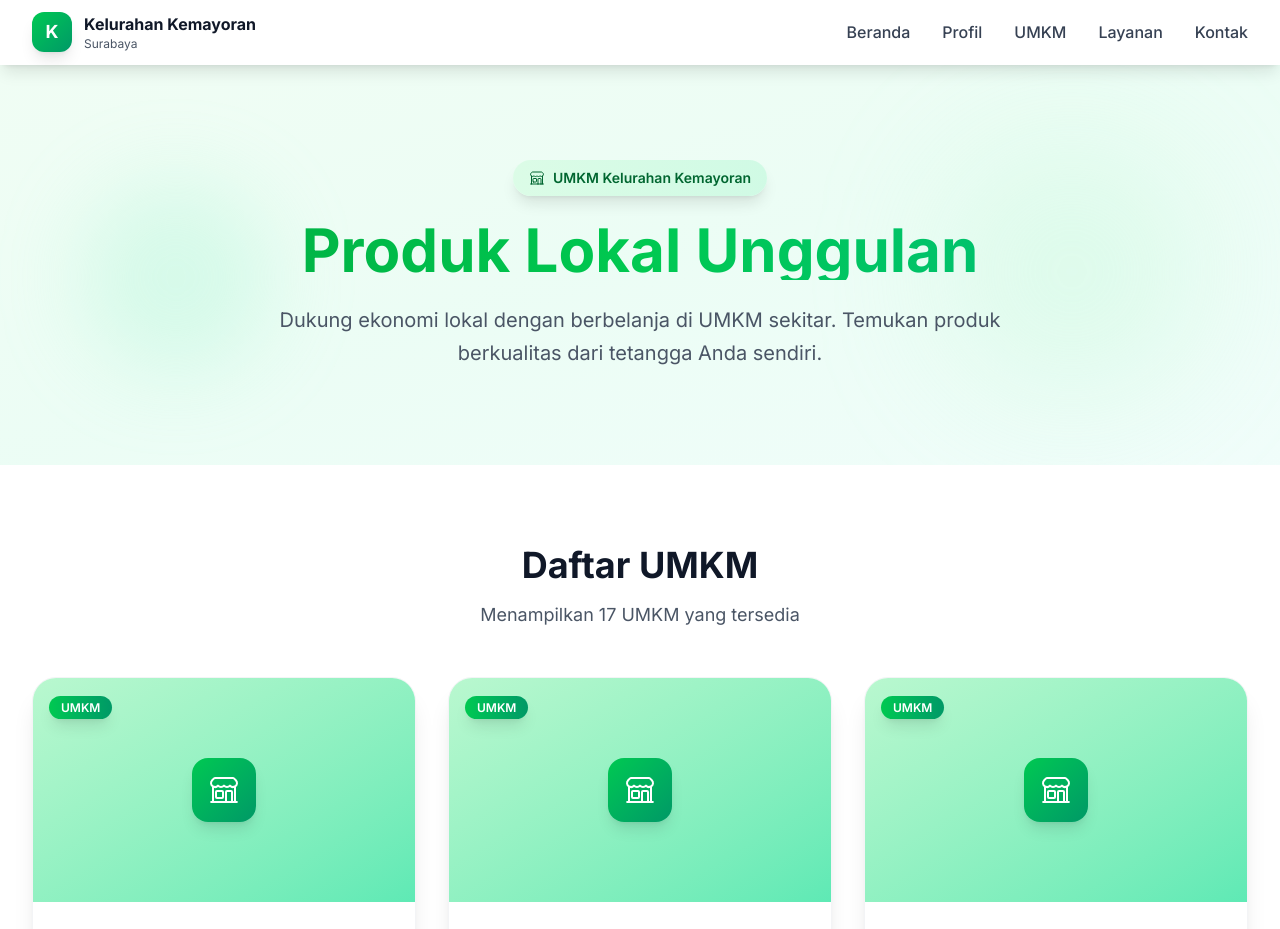
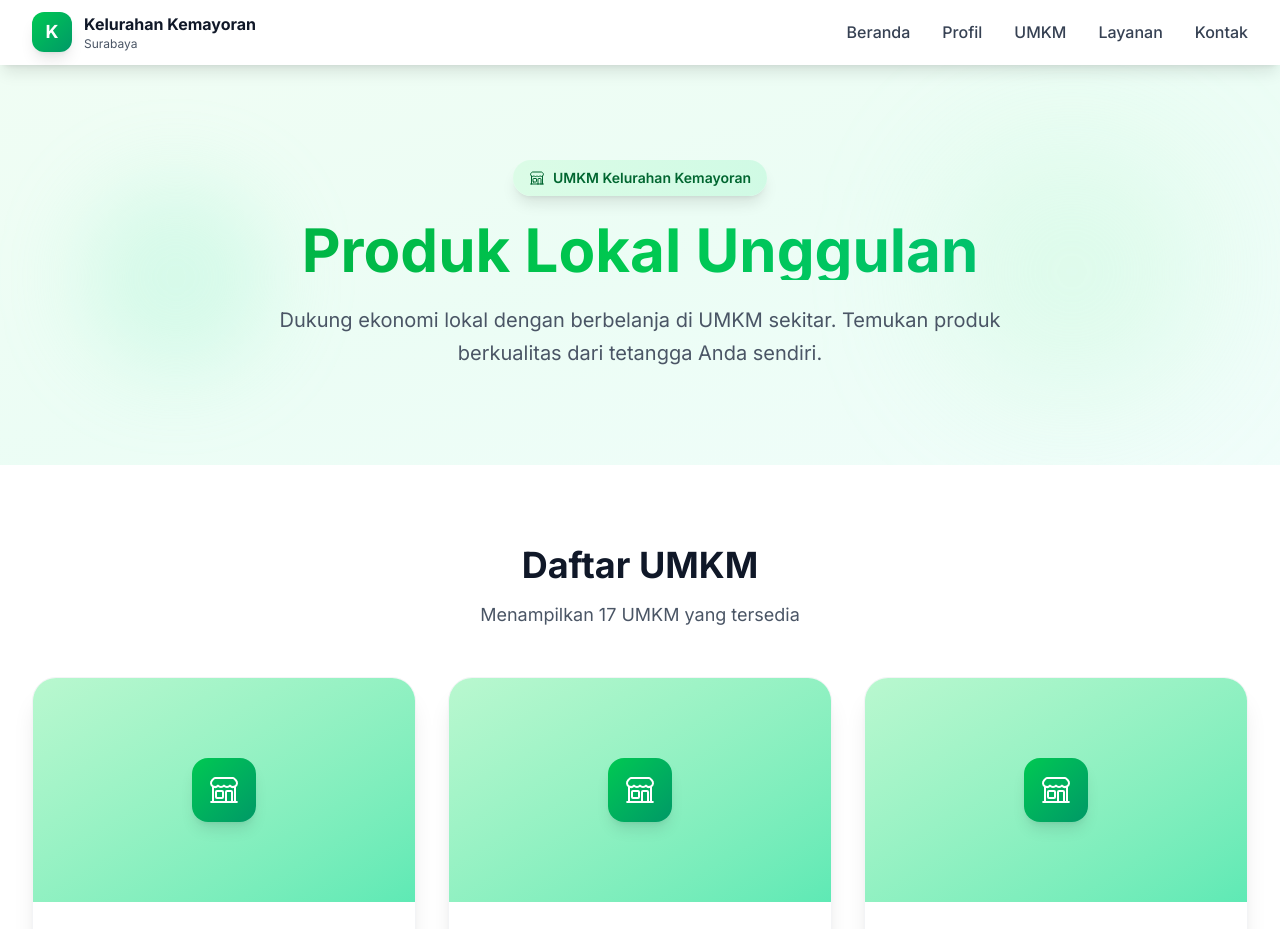
Before and after one commit to x1nx3r/iniwebkelurahan, a Next.js app: page /umkm in a window 1280 px wide. Shown: the top 929 px of the page. Built offline with nearby package versions, Linux system fonts and the light colour scheme.

Commit message:
second iteration of the umkm thingy with nicer thingamajig-es

```diff
--- a/src/components/sections/UMKMGrid.js
+++ b/src/components/sections/UMKMGrid.js
@@ -4,6 +4,7 @@ import {
   EyeIcon,
   BuildingStorefrontIcon,
 } from "@heroicons/react/24/outline";
+import { useState } from "react";
 
 export default function UMKMGrid({ umkm, onSelectUMKM }) {
   return (
@@ -22,20 +23,88 @@ export default function UMKMGrid({ umkm, onSelectUMKM }) {
         {/* UMKM Grid */}
         <div className="grid grid-cols-1 md:grid-cols-2 lg:grid-cols-3 gap-8">
           {umkm.map((item) => (
-            <div key={item.id} className="group">
+            <UMKMCard key={item.id} item={item} onSelectUMKM={onSelectUMKM} />
+          ))}
+        </div>
+
+        {/* Empty state */}
+        {umkm.length === 0 && (
+          <div className="text-center py-16">
+            <BuildingStorefrontIcon className="w-16 h-16 text-gray-400 mx-auto mb-4" />
+            <h3 className="text-xl font-semibold text-gray-900 mb-2">
+              Tidak ada UMKM ditemukan
+            </h3>
+            <p className="text-gray-600">
+              Belum ada UMKM yang terdaftar saat ini
+            </p>
+          </div>
+        )}
+      </div>
+    </section>
+  );
+}
+
+// Separate component for individual UMKM card
+function UMKMCard({ item, onSelectUMKM }) {
+  const [imageError, setImageError] = useState(false);
+  const [imageLoading, setImageLoading] = useState(true);
+
+  // Check if image exists and is valid
+  const hasImage = item.foto && item.foto.trim() !== "" && !imageError;
+
+  const handleImageError = () => {
+    setImageError(true);
+    setImageLoading(false);
+  };
+
+  const handleImageLoad = () => {
+    setImageLoading(false);
+  };
+
+  return (
+    <div className="group">
       <div className="bg-white rounded-3xl shadow-xl card-hover border border-gray-100 overflow-hidden h-full">
-                {/* Image placeholder */}
-                <div className="relative h-48 sm:h-56 bg-gradient-to-br from-green-200 to-emerald-300 flex items-center justify-center">
-                  <div className="w-16 h-16 bg-gradient-to-br from-green-500 to-emerald-600 rounded-2xl flex items-center justify-center shadow-lg">
+        {/* Image section */}
+        <div className="relative h-48 sm:h-56 overflow-hidden">
+          {hasImage ? (
+            <>
+              {/* Loading placeholder */}
+              {imageLoading && (
+                <div className="absolute inset-0 bg-gradient-to-br from-green-200 to-emerald-300 flex items-center justify-center animate-pulse">
+                  <div className="w-16 h-16 bg-white/30 rounded-2xl flex items-center justify-center">
+                    <BuildingStorefrontIcon className="w-8 h-8 text-white/70" />
+                  </div>
+                </div>
+              )}
+
+              {/* Actual image */}
+              <img
+                src={item.foto}
+                alt={`${item.nama} - UMKM Kemayoran`}
+                className={`w-full h-full object-cover transition-all duration-500 group-hover:scale-110 ${
+                  imageLoading ? "opacity-0" : "opacity-100"
+                }`}
+                onError={handleImageError}
+                onLoad={handleImageLoad}
+                loading="lazy"
+              />
+
+              {/* Overlay gradient */}
+              <div className="absolute inset-0 bg-gradient-to-t from-black/20 via-transparent to-transparent opacity-0 group-hover:opacity-100 transition-opacity duration-300"></div>
+            </>
+          ) : (
+            // Fallback placeholder
+            <div className="w-full h-full bg-gradient-to-br from-green-200 to-emerald-300 flex items-center justify-center">
+              <div className="w-16 h-16 bg-gradient-to-br from-green-500 to-emerald-600 rounded-2xl flex items-center justify-center shadow-lg group-hover:scale-110 transition-transform duration-300">
                 <BuildingStorefrontIcon className="w-8 h-8 text-white" />
               </div>
+            </div>
+          )}
 
-                  {/* UMKM Badge */}
-                  <div className="absolute top-4 left-4">
-                    <span className="bg-gradient-to-r from-green-500 to-emerald-600 text-white px-3 py-1 rounded-full text-xs font-semibold shadow-lg">
-                      UMKM
-                    </span>
-                  </div>
+          {/* Image overlay for better text readability when image exists */}
+          {hasImage && !imageLoading && (
+            <div className="absolute bottom-0 left-0 right-0 h-16 bg-gradient-to-t from-black/30 to-transparent"></div>
+          )}
         </div>
 
         {/* Content */}
@@ -55,29 +124,15 @@ export default function UMKMGrid({ umkm, onSelectUMKM }) {
           {/* Button */}
           <button
             onClick={() => onSelectUMKM(item)}
-                    className="text-green-600 hover:text-green-700 font-semibold text-sm border-b-2 border-green-600 hover:border-green-700 transition-all duration-300 pb-1"
+            className="text-green-600 hover:text-green-700 font-semibold text-sm border-b-2 border-green-600 hover:border-green-700 transition-all duration-300 pb-1 group/btn"
           >
-                    Lihat detail lengkap →
+            Lihat detail lengkap
+            <span className="inline-block ml-1 group-hover/btn:translate-x-1 transition-transform duration-300">
+              →
+            </span>
           </button>
         </div>
       </div>
     </div>
-          ))}
-        </div>
-
-        {/* Empty state */}
-        {umkm.length === 0 && (
-          <div className="text-center py-16">
-            <BuildingStorefrontIcon className="w-16 h-16 text-gray-400 mx-auto mb-4" />
-            <h3 className="text-xl font-semibold text-gray-900 mb-2">
-              Tidak ada UMKM ditemukan
-            </h3>
-            <p className="text-gray-600">
-              Belum ada UMKM yang terdaftar saat ini
-            </p>
-          </div>
-        )}
-      </div>
-    </section>
   );
 }
```
Lines whose indentation alone changed are shown as unchanged.
